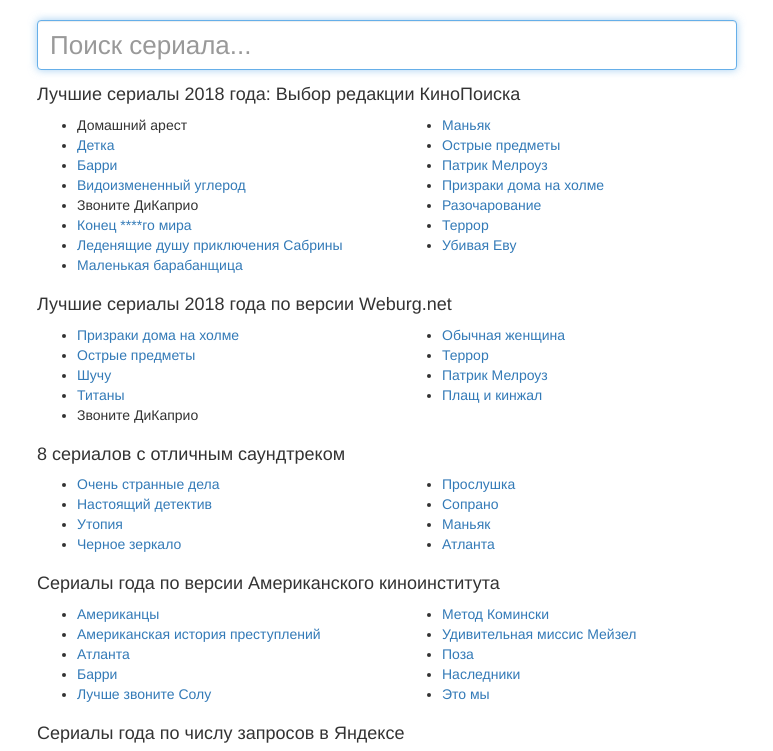
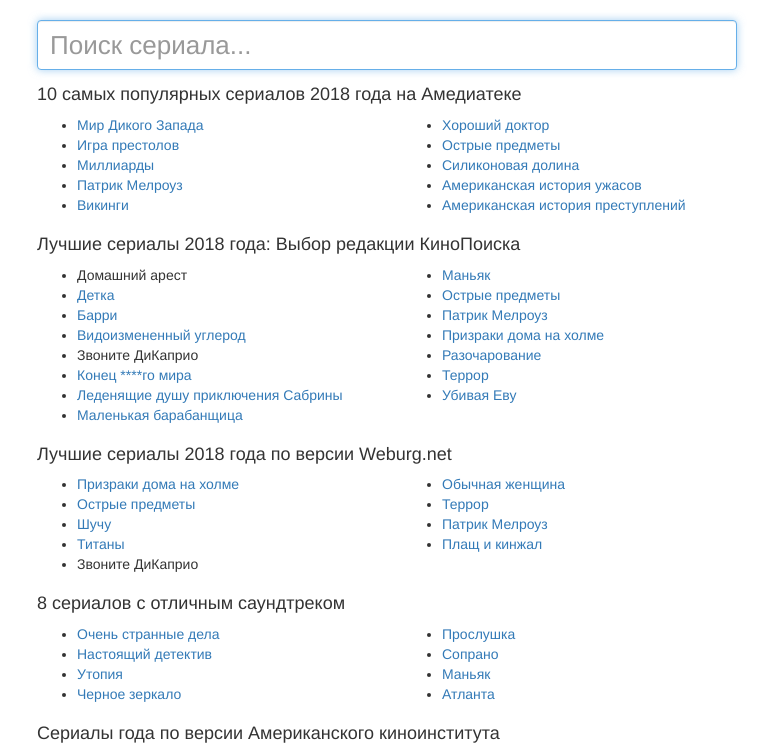
Before and after one commit to leominov/datalock, a plain HTML site: page public/index.html in a window 1280 px wide. Shown: the top 751 px of the page, without its empty margins (253-1026 px from the left). Drawn offline with nearby package versions, Linux system fonts and the light colour scheme.

Commit message:
Add new top

```diff
--- a/public/index.html
+++ b/public/index.html
@@ -16,6 +16,27 @@
         </div>
 
         <div>
+            <h4>10 самых популярных сериалов 2018 года на Амедиатеке</h4>
+            <div class="row">
+                <div class="col-md-6">
+                    <ul>
+                        <li><a href="/serial-14340-Mir_Dikogo_zapada-001-sezon.html">Мир Дикого Запада</a></li>
+                        <li><a href="/serial-2219--He_vse_starki_umrut---001--sezon.html">Игра престолов</a></li>
+                        <li><a href="/serial-12913-Milliardy-1-sezon.html">Миллиарды</a></li>
+                        <li><a href="/serial-17697--Patrik_Melrouz-0-season.html">Патрик Мелроуз</a></li>
+                        <li><a href="/serial-6432-Vikingi-01-sezon.html">Викинги</a></li>
+                    </ul>
+                </div>
+                <div class="col-md-6">
+                    <ul>
+                        <li><a href="/serial-16495--Horoshij_doktor_2017--00--sezon.html">Хороший доктор</a></li>
+                        <li><a href="/serial-18815-Ostrye_predmety-000-sezon.html">Острые предметы</a></li>
+                        <li><a href="/serial-9277-Kremnievaya_dolina--1-sezon.html">Силиконовая долина</a></li>
+                        <li><a href="/serial-3243--Amerikanskaja_istorija_uzhasov-001-sezon.html">Американская история ужасов</a></li>
+                        <li><a href="/serial-13115-Amerikanskaya_istoriya_prestuplenij-0001-sezon.html">Американская история преступлений</a></li>
+                    </ul>
+                </div>
+            </div>
             <h4>Лучшие сериалы 2018 года: Выбор редакции КиноПоиска</h4>
             <div class="row">
                 <div class="col-md-6">
```
